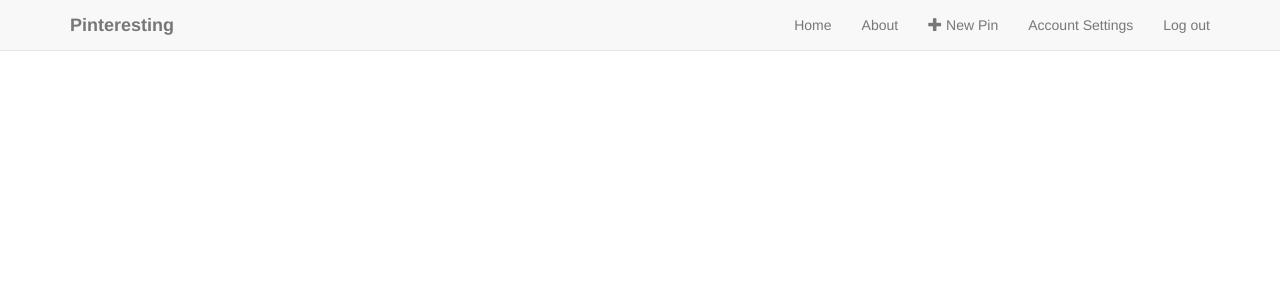
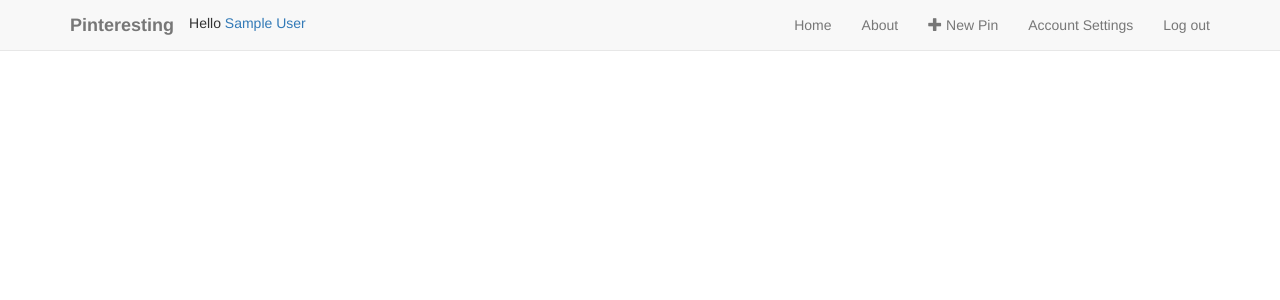
Before and after one commit to dannyvassallo/pinterestingrepository, a Rails app: page / in a window 1280 px wide. Shown: the top 300 px of the page. Run offline with Rails 7, Linux system fonts and the light colour scheme; the visitor is signed in with stand-in values (Sample User, id 1); data that the repository does not hold is empty; style sheets or scripts are compiled from the project's sources; some libraries are stand-ins or nearby versions.

Commit message:
Added Username to Nav

```diff
--- a/app/assets/stylesheets/bootstrap_and_customization.css.scss
+++ b/app/assets/stylesheets/bootstrap_and_customization.css.scss
@@ -25,3 +25,17 @@
 .remembermelabel label{
   padding-left: 0 !important;
 }
+
+.hello{
+  padding-top: 13px
+}
+
+.navbar-left{
+  max-width: 100%;
+}
+
+@media screen and (max-width: 770px) {
+  .hello{
+  padding-top: 6px
+}
+}
--- a/app/views/layouts/_header.html.erb
+++ b/app/views/layouts/_header.html.erb
@@ -9,6 +9,11 @@
       <span class="icon-bar"></span>
     </button>
     <%= link_to "Pinteresting", root_path , class: "navbar-brand" %>
+    <ul class="nav navbar-nav navbar-left">
+    <% if user_signed_in? %>
+      <li><p class="hello">Hello <%= link_to current_user.name, edit_user_registration_path %></p></li>
+<% end %>
+</ul>
   </div>
 
   <!-- Collect the nav links, forms, and other content for toggling -->
```
Also changed, not shown: Gemfile, Gemfile.lock, db/schema.rb.
